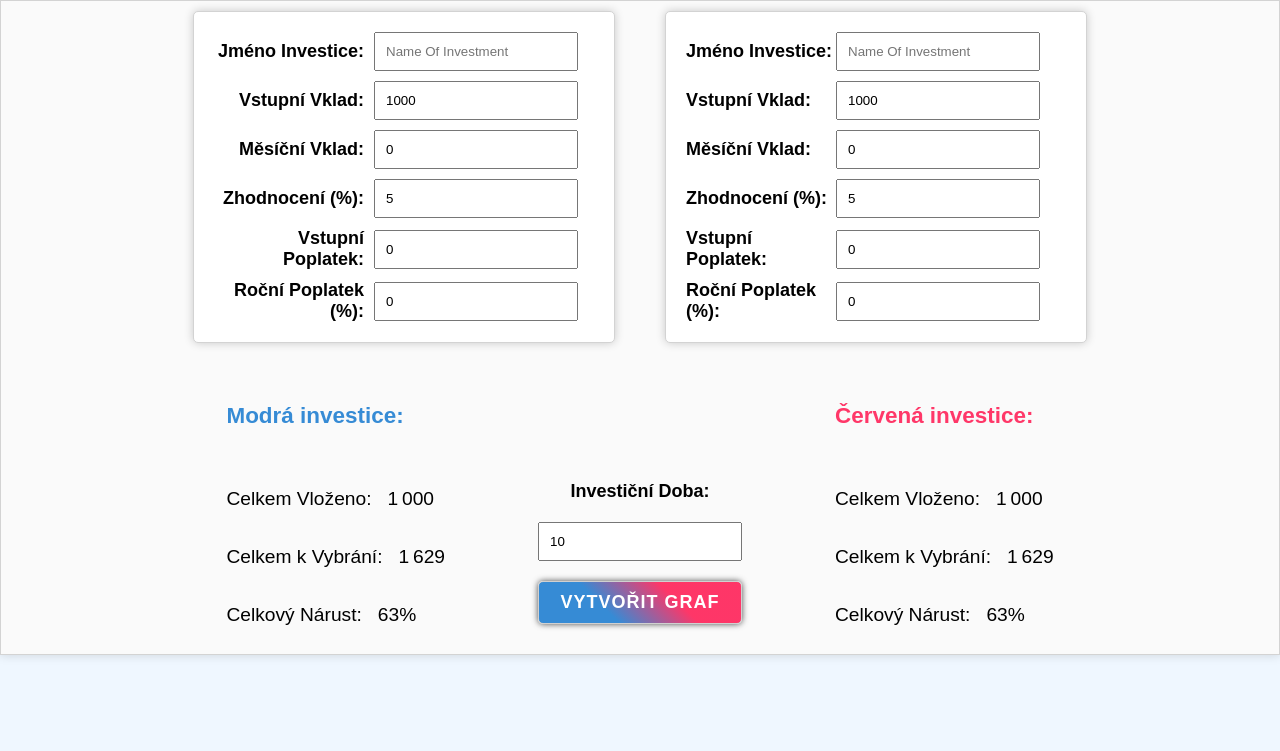
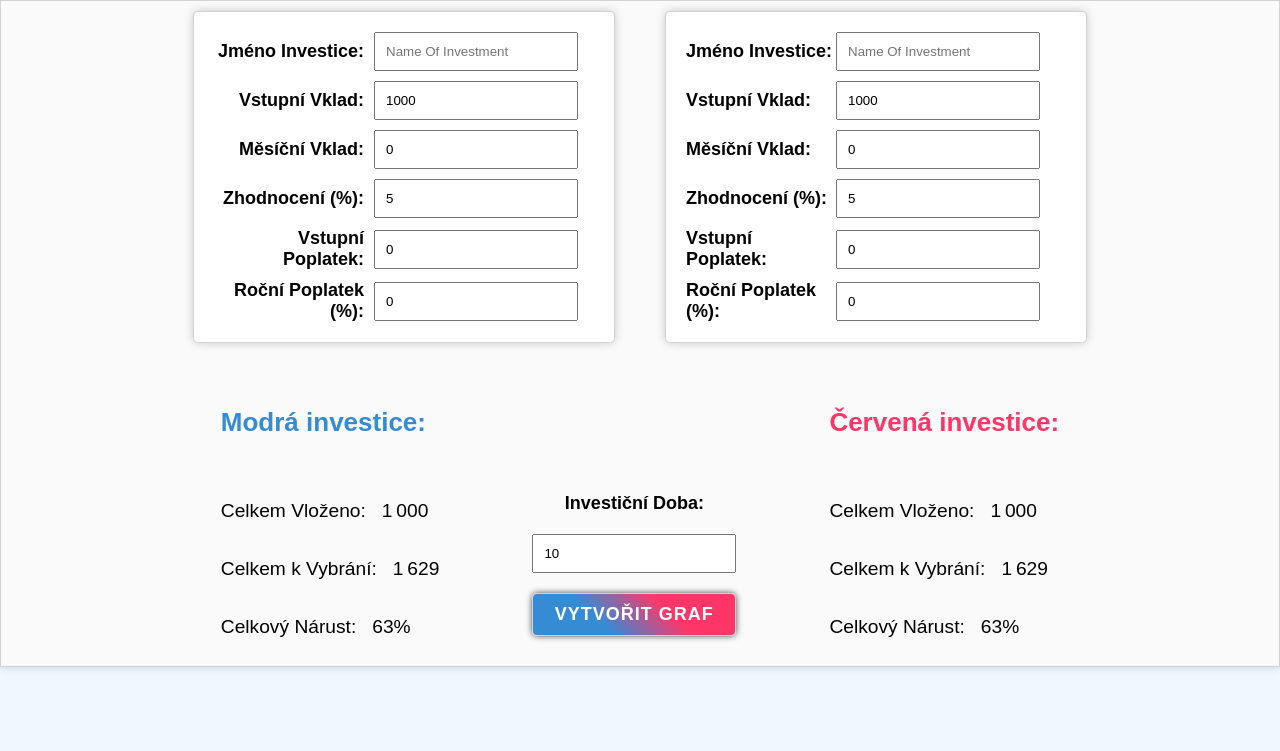
Before and after one commit to dcDavidCerny/InterestCalculator, a website built with Vite: page index.html in a window 1280 px wide. Both pictures are taken after a click on the input "VYTVOŘIT GRAF". Shown: the top 751 px of the page. Built offline with nearby package versions, Linux system fonts and the light colour scheme.

Commit message:
Totally full phase 1 completed

```diff
--- a/main.js
+++ b/main.js
@@ -147,10 +147,18 @@ document.getElementById("submitInput").addEventListener("click", function (event
       plugins: {
         tooltip: {
           titleFont: {
-            size: 17
+            size: 25
           },
           bodyFont: {
-            size: 21
+            size: 25
+          }
+        },
+        legend: {
+          labels: {
+            font: {
+              size: 25,
+              family: `sans-serif`
+            }
           }
         }
       }
--- a/styles.css
+++ b/styles.css
@@ -77,10 +77,12 @@ body {
 
 .nameOfInvestmentH3A {
     color: rgb(54, 139, 213);
+    font-size: 26px;
 }
 
 .nameOfInvestmentH3B {
     color: rgba(255, 20, 78, 0.85);
+    font-size: 26px;
 }
 
 
```
